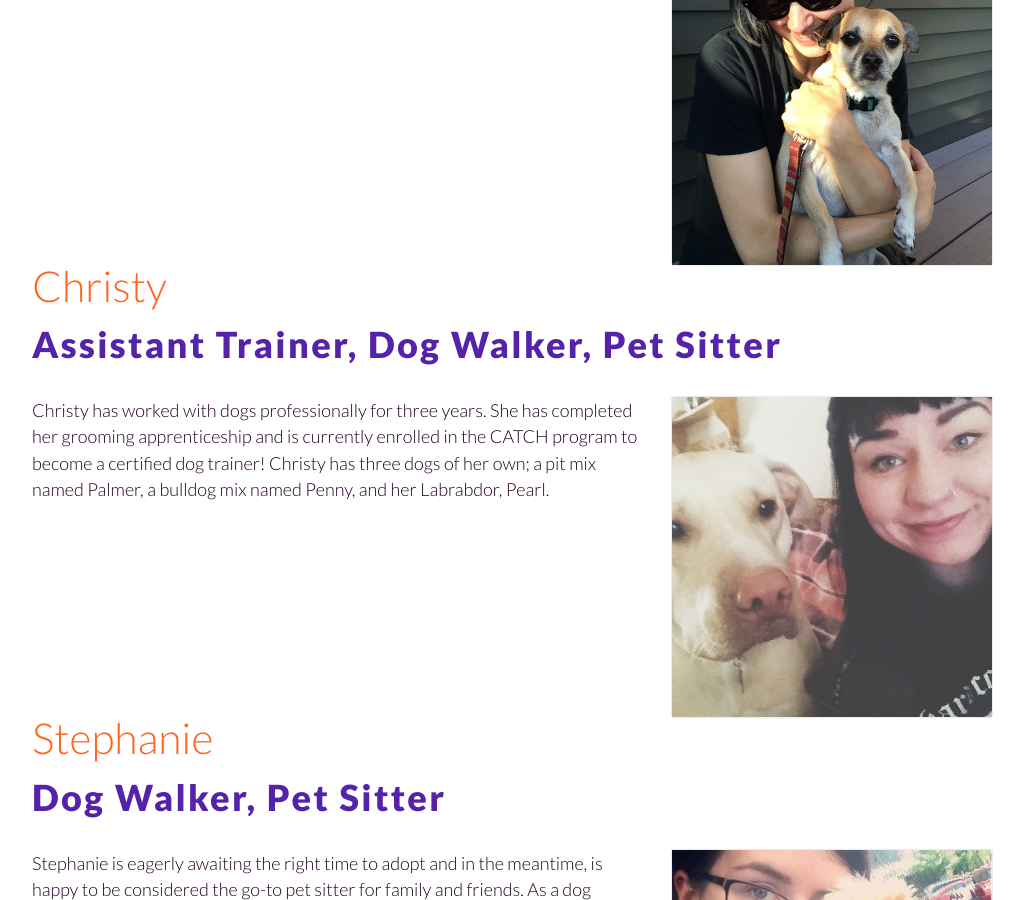
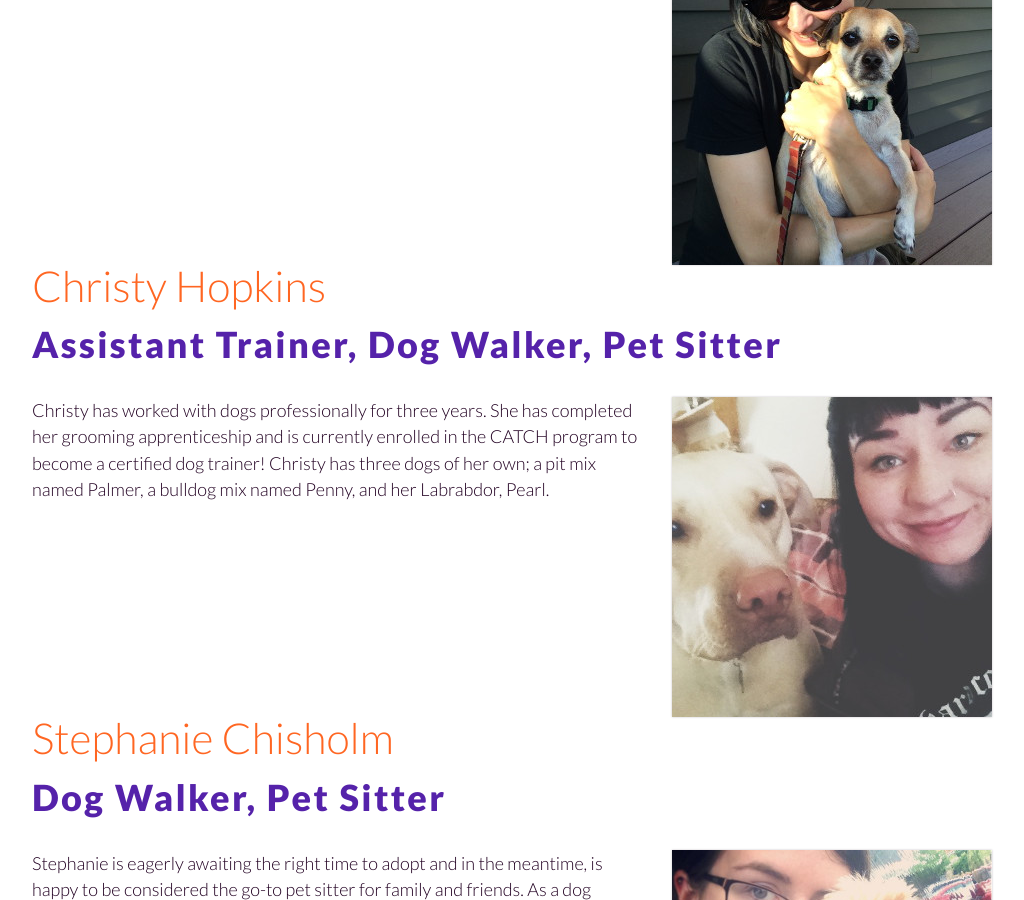
Before and after one commit to fidodogtraining/fidodogtraining.github.io, a Jekyll site: the page built from _autopages/about.md, in a window 1280 px wide and 900 px high, scrolled down 4991 px. Shown: the whole window, without its empty margins (128-1152 px from the left). Built offline with Jekyll 4.4.1, drawn with Linux system fonts in a browser that asks for light colours; some of the changed text lies outside the part shown.

Commit message:
Update about.md

```diff
--- a/_autopages/about.md
+++ b/_autopages/about.md
@@ -156,7 +156,7 @@ calm personality, making her our go-to sitter for pups that stress when their pe
 
 <section class="region">
 
-## Christy
+## Christy Hopkins
 
 ### Assistant Trainer, Dog Walker, Pet Sitter
 
@@ -168,7 +168,7 @@ a bulldog mix named Penny, and her Labrabdor, Pearl.
 
 <section class="region">
 
-## Stephanie
+## Stephanie Chisholm
 
 ### Dog Walker, Pet Sitter
 
```
Also changed, not shown: other parts of _autopages/about.md (+2 -2 lines).
